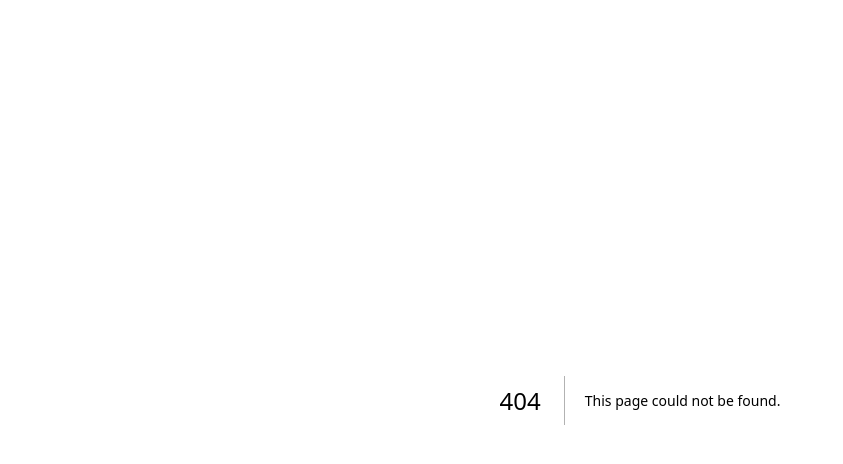
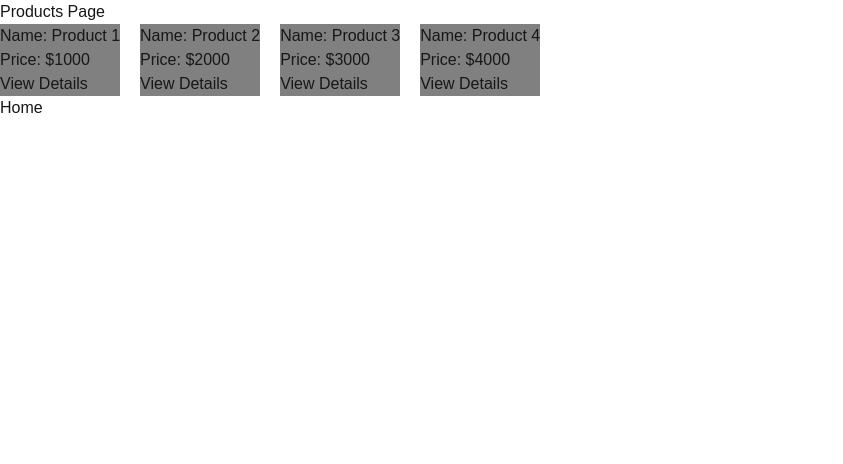
Before and after one commit to athuljain/NextJS_basics, a Next.js app: page /Products in a window 1280 px wide. Before the commit this address had no page. Shown: the top 464 px of the page, without its empty margins (0-843 px from the left). Built offline with nearby package versions, Linux system fonts and the light colour scheme.

Commit message:
first commit

```diff
--- /dev/null
+++ b/src/app/Products/[ProductId]/page.tsx
@@ -0,0 +1,30 @@
+"use client";
+
+
+import Link from "next/link";
+import { useSearchParams, useParams } from "next/navigation";
+
+export default function ProductDetails() {
+  const params = useParams();
+  console.log("Params",params);
+
+  const searchParams = useSearchParams();
+  const id = params.ProductId; // dynamic route parameter
+ const name = searchParams.get("name"); // query parameter
+ const price=searchParams.get("price")
+
+  return (
+    <div>
+      <h1>Product details</h1>
+      <div>
+      <h2>
+        Name: {name} for {id} <br></br>
+        Price :{price}
+      </h2>
+      </div>
+
+
+      <Link href={"/Products"}>Product page</Link>
+    </div>
+  );
+}
--- /dev/null
+++ b/src/app/Products/page.tsx
@@ -0,0 +1,48 @@
+import Link from "next/link";
+
+export default function Products(){
+
+
+const ProductData:{id:number;name:string;price:number}[]=[
+    {
+        "id":1,
+        "name":"Product 1",
+        "price":1000
+    },
+    {
+        "id":2,
+        "name":"Product 2",
+        "price":2000
+    },
+    {
+        "id":3,
+        "name":"Product 3",
+        "price":3000
+    },
+    {
+        "id":4,
+        "name":"Product 4",
+        "price":4000
+    }
+]
+
+
+    return(
+        <div>
+        <h1>Products Page</h1>
+        <div style={{display:"flex", gap:"20px"}}>
+          {ProductData.map((data) => (
+            <div  key={data.id} style={{backgroundColor:"gray"}}>
+              <h2>Name: {data.name}</h2>
+              <p>Price: ${data.price}</p>
+              {/* Link to the product details page */}
+              <Link href={`/Products/${data.id}?name=${data.name}&price=${data.price}`}>
+                View Details
+              </Link>
+            </div>
+          ))}
+        </div>
+        <Link href="/">Home</Link>
+      </div>
+    )
+}
--- /dev/null
+++ b/src/app/about/page.tsx
@@ -0,0 +1,11 @@
+import Link from "next/link";
+
+export default function About(){
+    return(
+        <div>
+            <h1>About page</h1>
+
+            <Link href={'/'}>Home Page</Link>
+        </div>
+    )
+}
--- a/src/app/page.tsx
+++ b/src/app/page.tsx
@@ -1,101 +1,15 @@
 import Image from "next/image";
+import Link from "next/link";
 
 export default function Home() {
   return (
     <div className="grid grid-rows-[20px_1fr_20px] items-center justify-items-center min-h-screen p-8 pb-20 gap-16 sm:p-20 font-[family-name:var(--font-geist-sans)]">
-      <main className="flex flex-col gap-8 row-start-2 items-center sm:items-start">
-        <Image
-          className="dark:invert"
-          src="https://nextjs.org/icons/next.svg"
-          alt="Next.js logo"
-          width={180}
-          height={38}
-          priority
-        />
-        <ol className="list-inside list-decimal text-sm text-center sm:text-left font-[family-name:var(--font-geist-mono)]">
-          <li className="mb-2">
-            Get started by editing{" "}
-            <code className="bg-black/[.05] dark:bg-white/[.06] px-1 py-0.5 rounded font-semibold">
-              src/app/page.tsx
-            </code>
-            .
-          </li>
-          <li>Save and see your changes instantly.</li>
-        </ol>
+       <h1>Home Page</h1>
+     <Link href={'/about'}><p>About page</p>
+     </Link>
 
-        <div className="flex gap-4 items-center flex-col sm:flex-row">
-          <a
-            className="rounded-full border border-solid border-transparent transition-colors flex items-center justify-center bg-foreground text-background gap-2 hover:bg-[#383838] dark:hover:bg-[#ccc] text-sm sm:text-base h-10 sm:h-12 px-4 sm:px-5"
-            href="https://vercel.com/new?utm_source=create-next-app&utm_medium=appdir-template-tw&utm_campaign=create-next-app"
-            target="_blank"
-            rel="noopener noreferrer"
-          >
-            <Image
-              className="dark:invert"
-              src="https://nextjs.org/icons/vercel.svg"
-              alt="Vercel logomark"
-              width={20}
-              height={20}
-            />
-            Deploy now
-          </a>
-          <a
-            className="rounded-full border border-solid border-black/[.08] dark:border-white/[.145] transition-colors flex items-center justify-center hover:bg-[#f2f2f2] dark:hover:bg-[#1a1a1a] hover:border-transparent text-sm sm:text-base h-10 sm:h-12 px-4 sm:px-5 sm:min-w-44"
-            href="https://nextjs.org/docs?utm_source=create-next-app&utm_medium=appdir-template-tw&utm_campaign=create-next-app"
-            target="_blank"
-            rel="noopener noreferrer"
-          >
-            Read our docs
-          </a>
-        </div>
-      </main>
-      <footer className="row-start-3 flex gap-6 flex-wrap items-center justify-center">
-        <a
-          className="flex items-center gap-2 hover:underline hover:underline-offset-4"
-          href="https://nextjs.org/learn?utm_source=create-next-app&utm_medium=appdir-template-tw&utm_campaign=create-next-app"
-          target="_blank"
-          rel="noopener noreferrer"
-        >
-          <Image
-            aria-hidden
-            src="https://nextjs.org/icons/file.svg"
-            alt="File icon"
-            width={16}
-            height={16}
-          />
-          Learn
-        </a>
-        <a
-          className="flex items-center gap-2 hover:underline hover:underline-offset-4"
-          href="https://vercel.com/templates?framework=next.js&utm_source=create-next-app&utm_medium=appdir-template-tw&utm_campaign=create-next-app"
-          target="_blank"
-          rel="noopener noreferrer"
-        >
-          <Image
-            aria-hidden
-            src="https://nextjs.org/icons/window.svg"
-            alt="Window icon"
-            width={16}
-            height={16}
-          />
-          Examples
-        </a>
-        <a
-          className="flex items-center gap-2 hover:underline hover:underline-offset-4"
-          href="https://nextjs.org?utm_source=create-next-app&utm_medium=appdir-template-tw&utm_campaign=create-next-app"
-          target="_blank"
-          rel="noopener noreferrer"
-        >
-          <Image
-            aria-hidden
-            src="https://nextjs.org/icons/globe.svg"
-            alt="Globe icon"
-            width={16}
-            height={16}
-          />
-          Go to nextjs.org →
-        </a>
-      </footer>
+
+     <Link href={'/Products'}>Products Page</Link>
     </div>
   );
 }
```
